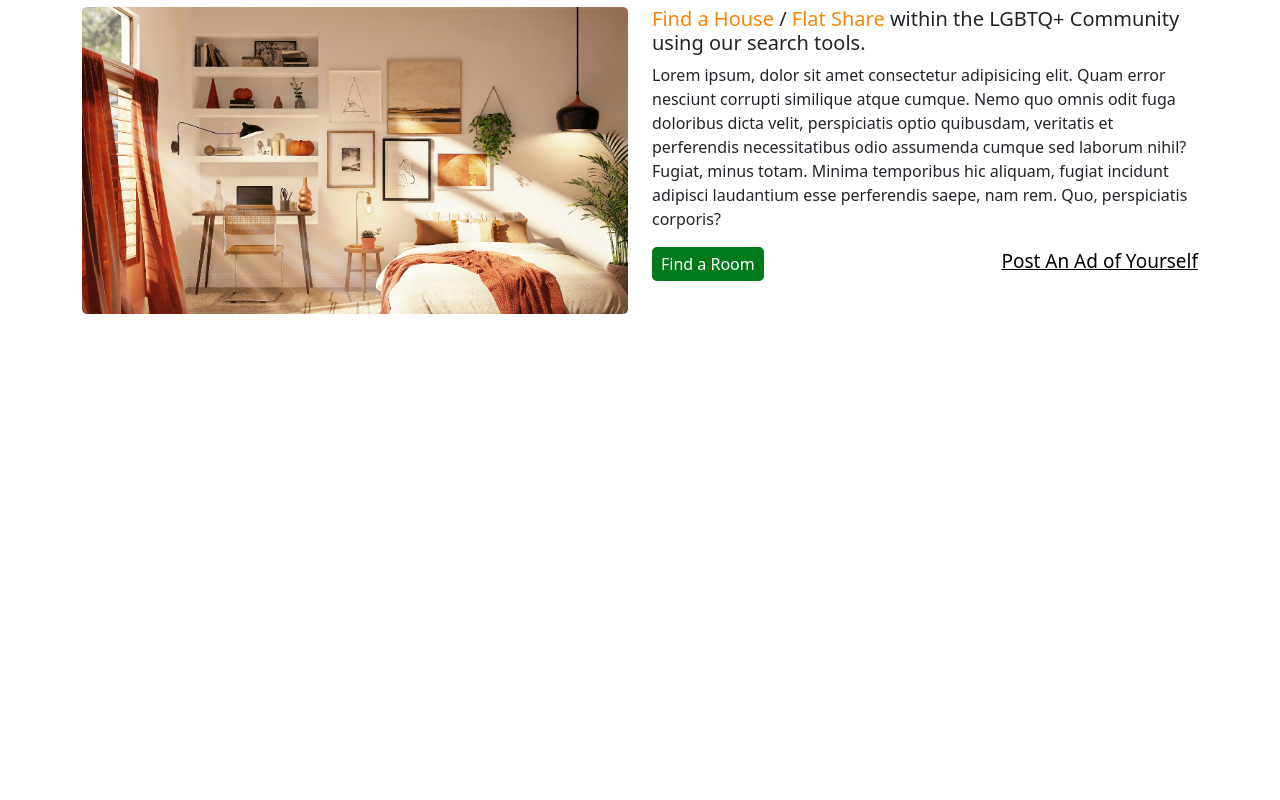
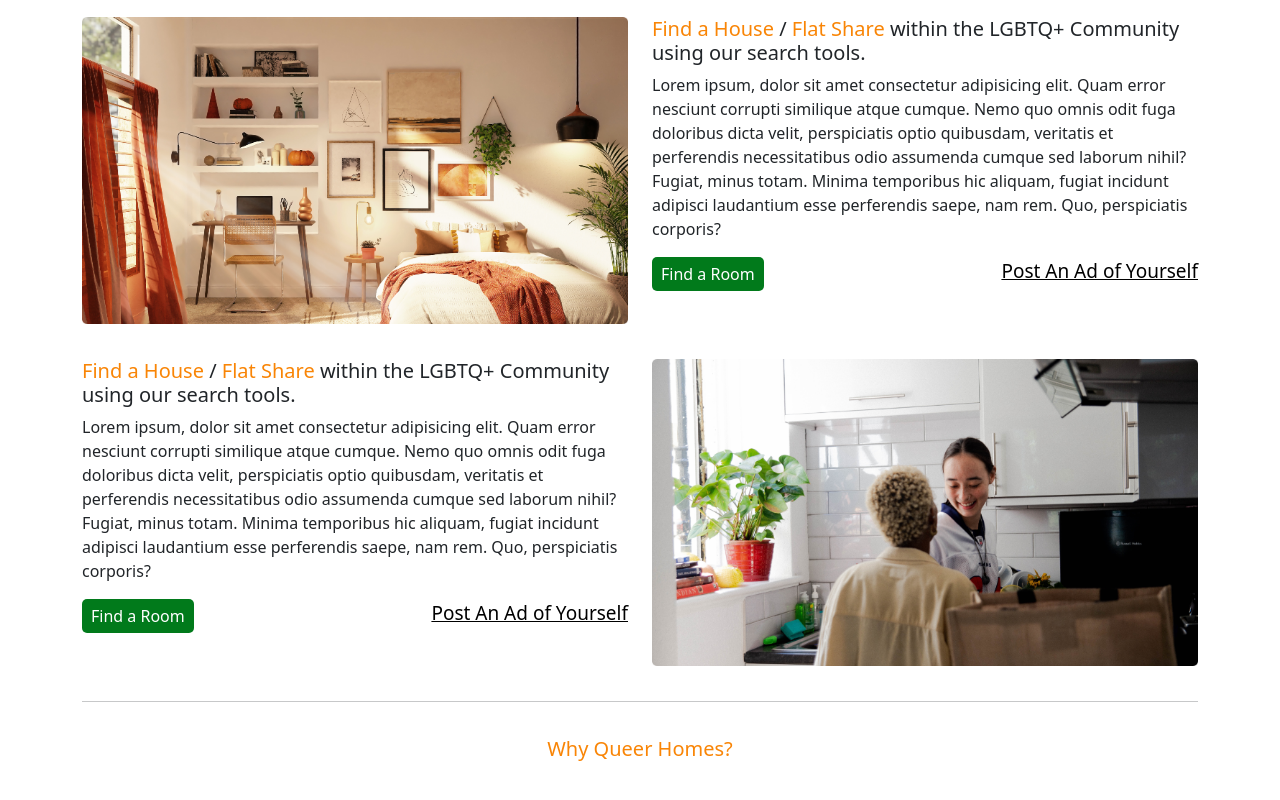
Before and after one commit to Riyaz-khan-shuvo/queer-homes-xd-to-html, a plain HTML site: page index.html in a window 1280 px wide. Shown: the part 972-1772 px from the top of the page. Before the commit the page ends 1311 px from the top, so only its background shows below. Drawn offline with nearby package versions, Linux system fonts and the light colour scheme; a web font is replaced by a local one.

Commit message:
flat mate area complete

```diff
--- a/css/style.css
+++ b/css/style.css
@@ -93,7 +93,7 @@ img{
 /* flat area Start */
 
 .flat-area{
-    margin: 25px 0;
+    margin: 35px 0;
 }
 .flat-area h5 span{
     color: #f98506;
@@ -111,8 +111,19 @@ img{
     text-decoration: underline;
 }
 
+/* flat area Ends */
 
-/* flat area Ends */
+/* why queer Home area start */
+.why-queer-area{
+    margin: 35px 0;
+}
+.why-queer-area h5{
+    color: #f98506;
+    margin-bottom: 35px;
+}
+
+
+/* why queer Home area ends */
 
 /* responsive area start */
 
--- a/index.html
+++ b/index.html
@@ -211,6 +211,76 @@
 
     <!-- Flat area Ends -->
 
+    <!-- House mate area Start -->
+
+    <section>
+        <div class="flat-area">
+            <div class="container">
+                <div class="row">
+                    <div class="col-md-6">
+                        <div>
+                            <h5>
+                                <span>Find a House </span>/ <span> Flat Share</span> within the LGBTQ+
+                                Community using our search tools.
+                            </h5>
+                            <p>
+                                Lorem ipsum, dolor sit amet consectetur adipisicing elit. Quam error nesciunt corrupti
+                                similique atque cumque. Nemo quo omnis odit fuga doloribus dicta velit, perspiciatis
+                                optio quibusdam, veritatis et perferendis necessitatibus odio assumenda cumque sed
+                                laborum nihil? Fugiat, minus totam. Minima temporibus hic aliquam, fugiat incidunt
+                                adipisci laudantium esse perferendis saepe, nam rem. Quo, perspiciatis corporis?
+                            </p>
+                            <div class="d-md-flex justify-content-between">
+                                <div>
+                                    <button>Find a Room </button>
+                                </div>
+                                <div>
+                                    <a href="">Post An Ad of Yourself </a>
+                                </div>
+                            </div>
+                        </div>
+                    </div>
+                    <div class="col-md-6">
+                        <div class="flat-image">
+                            <img src="./images/flat-mate.png" alt="">
+                        </div>
+                    </div>
+                </div>
+            </div>
+        </div>
+    </section>
+
+    <!-- House mate area Ends -->
+
+    <!-- why queer Home area start -->
+
+    <div class="container">
+        <hr>
+    </div>
+
+    <section>
+        <div class="why-queer-area">
+            <div class="container">
+                <div>
+                    <h5 class="text-center">Why Queer Homes?</h5>
+                </div>
+                <div class="row">
+                    <div class="col-md-4">
+
+                    </div>
+                    <div class="col-md-4">
+
+                    </div>
+                    <div class="col-md-4">
+
+                    </div>
+                </div>
+            </div>
+        </div>
+    </section>
+
+    <!-- why queer Home area end -->
+
     <!-- bootstrap js -->
 
     <script src="https://cdn.jsdelivr.net/npm/bootstrap@5.0.2/dist/js/bootstrap.bundle.min.js"
```
Also changed, not shown: images/Icon awesome-hand-peace.png (added), images/Icon awesome-key.png (added), images/Icon material-verified-user.png (added).
